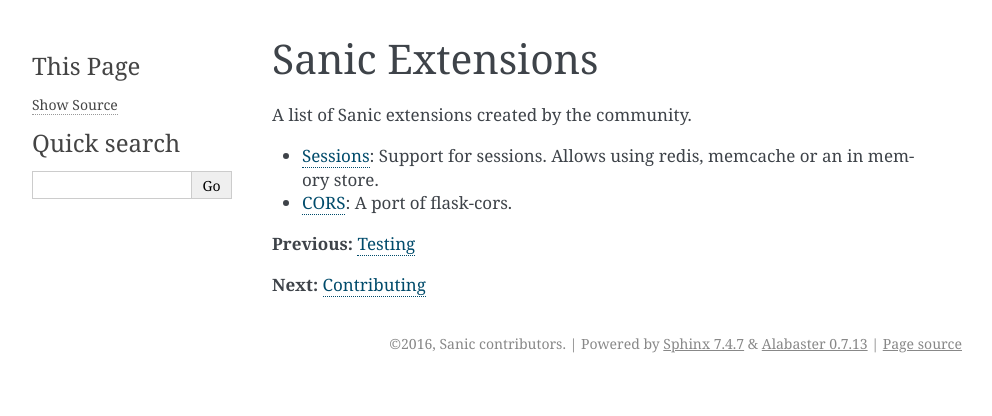
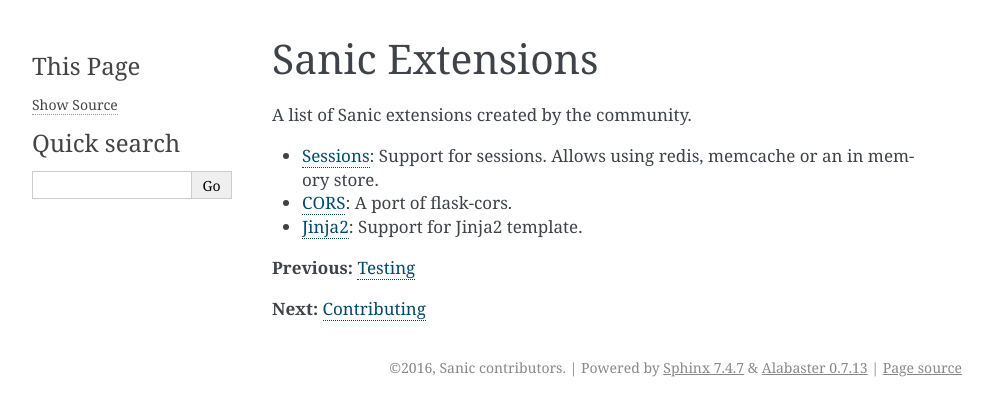
Before and after one commit to sanic-org/sanic, a Sphinx documentation site: the page built from docs/extensions.md, in a window 1280 px wide. Shown: the top 416 px of the page, without its empty margins (148-1140 px from the left). Built offline with Sphinx 7.4.7, drawn with Linux system fonts in a browser that asks for light colours; pages that are not in the unit, such as notebooks, are missing from menus.

Commit message:
add sanic-jinja2 extension

```diff
--- a/docs/extensions.md
+++ b/docs/extensions.md
@@ -5,6 +5,7 @@
 - [Sessions](https://github.com/subyraman/sanic_session): Support for sessions.
   Allows using redis, memcache or an in memory store.
 - [CORS](https://github.com/ashleysommer/sanic-cors): A port of flask-cors.
+- [Jinja2](https://github.com/lixxu/sanic-jinja2): Support for Jinja2 template.
 
 **Previous:** [Testing](testing.md)
 
```
